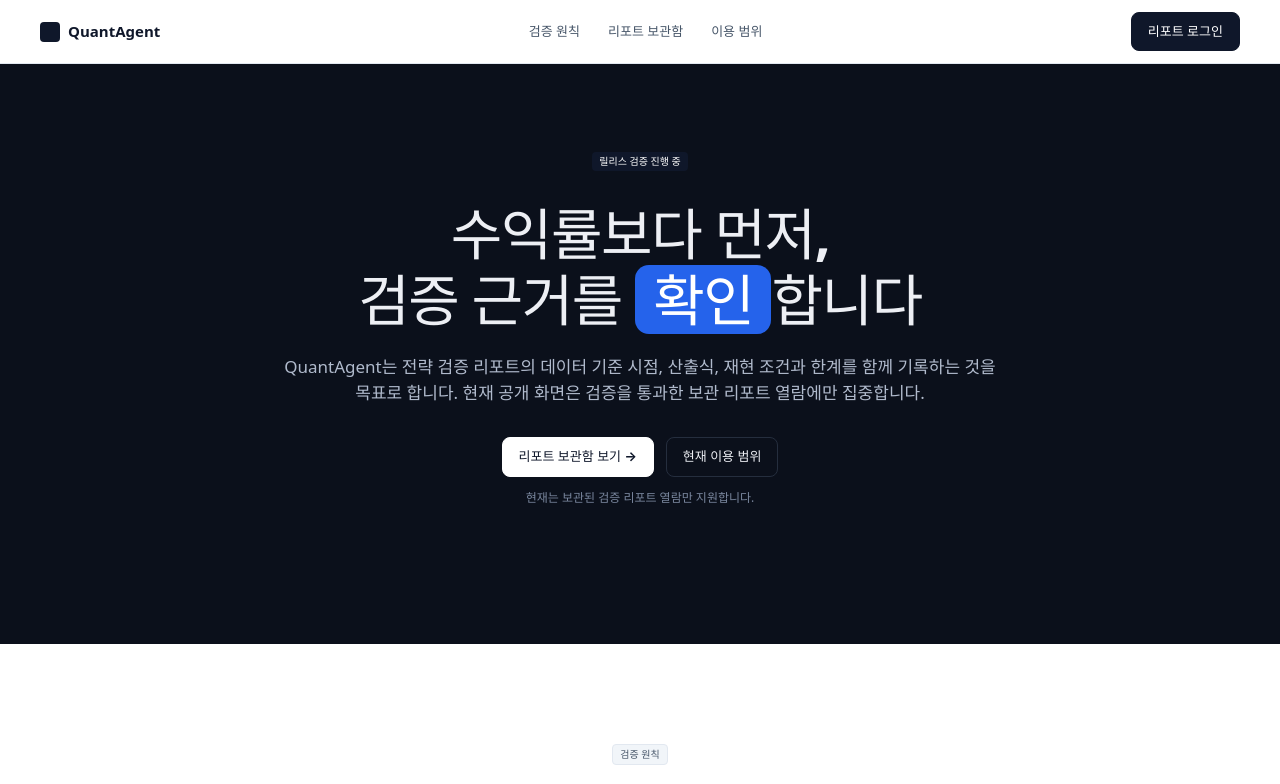
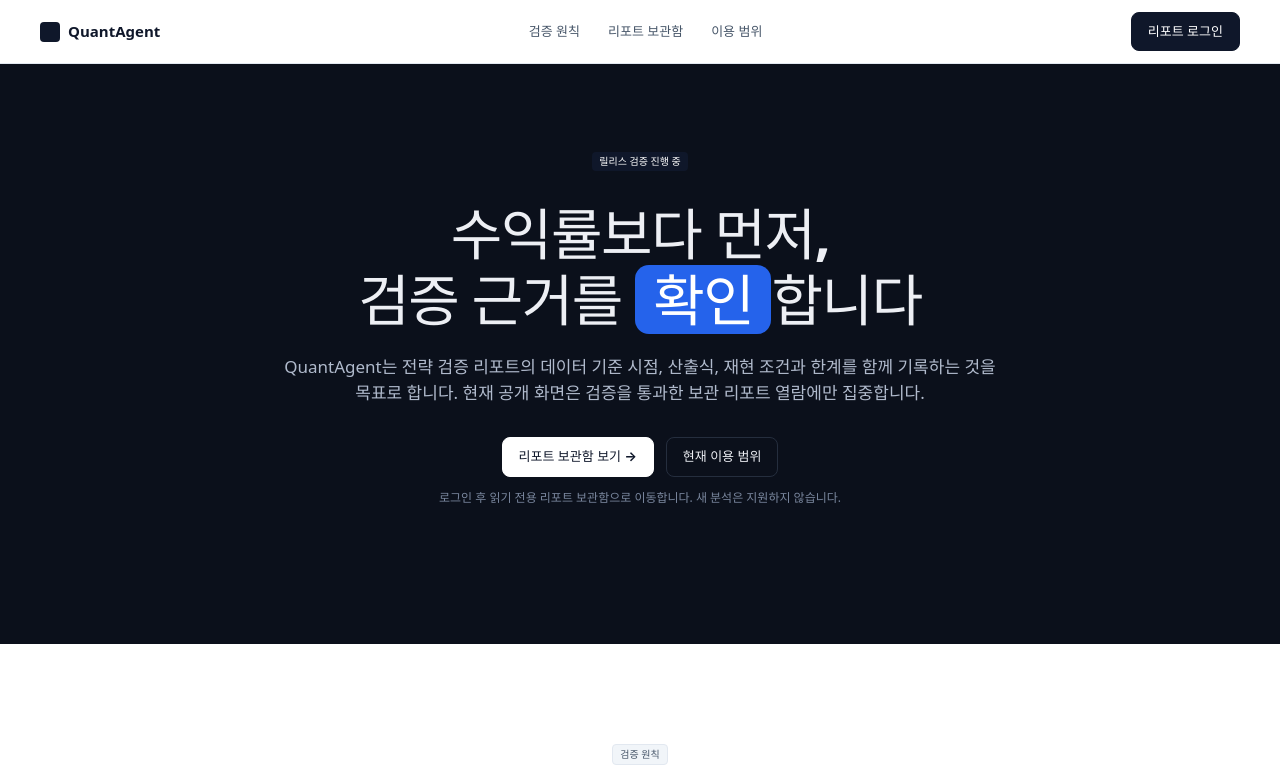
Before and after one commit to sj0618/Quant_agent, a React (Vite) app in the folder fe/: page / in a window 1280 px wide. Shown: the top 784 px of the page. Built offline with nearby package versions, Linux system fonts and the light colour scheme; no server answers; a web font is replaced by a local one.

Commit message:
fix: clarify archive login return path

```diff
--- a/fe/src/pages/LandingPage.tsx
+++ b/fe/src/pages/LandingPage.tsx
@@ -5,6 +5,7 @@ import { ROUTES, withReturnTo } from "../config/routes";
 
 export function LandingPage() {
   const reportsHref = withReturnTo(ROUTES.login, ROUTES.reports);
+  const archiveAccessNoteId = "archive-access-note";
 
   return (
     <main className="landing-page">
@@ -18,7 +19,7 @@ export function LandingPage() {
           <a href="#archive">리포트 보관함</a>
           <a href="#limits">이용 범위</a>
         </div>
-        <a className="button button--dark" href={reportsHref}>리포트 로그인</a>
+        <a aria-describedby={archiveAccessNoteId} className="button button--dark" href={reportsHref}>리포트 로그인</a>
       </nav>
 
       <section className="hero" id="service">
@@ -33,10 +34,10 @@ export function LandingPage() {
           현재 공개 화면은 검증을 통과한 보관 리포트 열람에만 집중합니다.
         </p>
         <div className="hero__actions">
-          <a className="button button--primary" href={reportsHref}>리포트 보관함 보기 →</a>
+          <a aria-describedby={archiveAccessNoteId} className="button button--primary" href={reportsHref}>리포트 보관함 보기 →</a>
           <a className="button button--ghost" href="#limits">현재 이용 범위</a>
         </div>
-        <small>현재는 보관된 검증 리포트 열람만 지원합니다.</small>
+        <small id={archiveAccessNoteId}>로그인 후 읽기 전용 리포트 보관함으로 이동합니다. 새 분석은 지원하지 않습니다.</small>
       </section>
 
       <section className="landing-section" id="principles">
@@ -71,7 +72,7 @@ export function LandingPage() {
           </div>
           <h3>새 분석을 시작하지 않는 리포트 경험</h3>
           <p>보관 리포트는 과거 기록을 확인하기 위한 화면입니다. 검증 상태가 불충분하거나 출처가 확인되지 않는 기록은 투자 판단으로 연결하지 않습니다.</p>
-          <a href={reportsHref}>로그인 후 리포트 보관함 열기 →</a>
+          <a aria-describedby={archiveAccessNoteId} href={reportsHref}>로그인 후 리포트 보관함 열기 →</a>
         </Card>
       </section>
 
```
Also changed, not shown: 2 other files (tests, documents, lock files or other folders).
